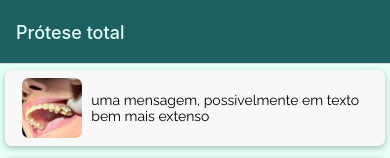
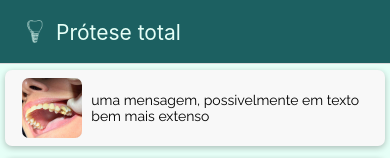
Before and after one commit to kyriosdata/protese, a React Native app in the folder maio/: screen / in a window 390 px wide. Shown: the top 158 px of the page. Built offline with nearby package versions, Linux system fonts and the light colour scheme.

Commit message:
navigation ok

```diff
--- a/maio/navigators/StackNavigator.js
+++ b/maio/navigators/StackNavigator.js
@@ -1,14 +1,13 @@
 import React from "react";
-import { Image, View, StyleSheet } from "react-native";
+import { Image, View, Text, StyleSheet } from "react-native";
 import { createStackNavigator } from "@react-navigation/stack";
 
 import ProtesesScreen from "../screens/ProtesesScreen";
 import ProteseScreen, { proteseOptions } from "../screens/ProteseScreen";
 import Cores from "../constants/Cores";
 
-// Acrescente em stackNavigatorsOptions return
-//   headerLeft: logoHeader,
-const logoHeader = () => (
+const header = (titulo) => {
+  return (
     <View style={styles.logo}>
       <Image
         style={{
@@ -19,8 +18,14 @@ const logoHeader = () => (
         }}
         source={require("../assets/protese-logo.png")}
       />
+      <Text style={styles.titulo}>{titulo}</Text>
     </View>
   );
+};
+
+const protesesScreenOptions = (titulo) => ({
+  headerTitle: () => header(titulo),
+});
 
 const stackNavigatorOptions = () => ({
   headerStyle: {
@@ -31,19 +36,26 @@ const stackNavigatorOptions = () => ({
 
 const styles = StyleSheet.create({
   logo: {
+    flexDirection: "row",
+    justifyContent: "space-between",
     paddingLeft: 7,
+  },
+
+  titulo: {
+    fontSize: 21,
+    color: Cores.claro,
+    paddingLeft: 10,
   },
 });
 
 const Stack = createStackNavigator();
 
-const StackNavigator = ({ route }) => {
-  return (
+const StackNavigator = ({ route }) => (
   <Stack.Navigator screenOptions={stackNavigatorOptions}>
     <Stack.Screen
       name="proteses"
       component={ProtesesScreen}
-        options={{ title: route.name }}
+      options={() => protesesScreenOptions(route.name)}
       initialParams={route.params}
     />
     <Stack.Screen
@@ -53,6 +65,5 @@ const StackNavigator = ({ route }) => {
     />
   </Stack.Navigator>
 );
-};
 
 export default StackNavigator;
--- a/maio/screens/ProteseScreen.js
+++ b/maio/screens/ProteseScreen.js
@@ -19,7 +19,8 @@ const styles = StyleSheet.create({
 });
 
 export const proteseOptions = (navigation) => ({
-  title: "Título",
+  title: "Detalhe",
+  headerBackTitle: "Retornar",
 });
 
 export default ProteseScreen;
```
Lines whose indentation alone changed are shown as unchanged.
